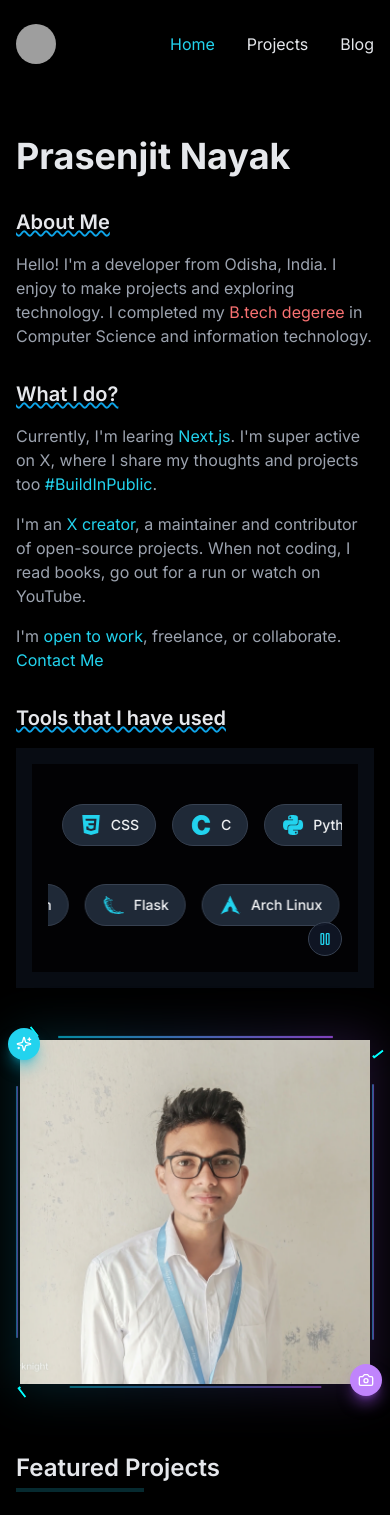
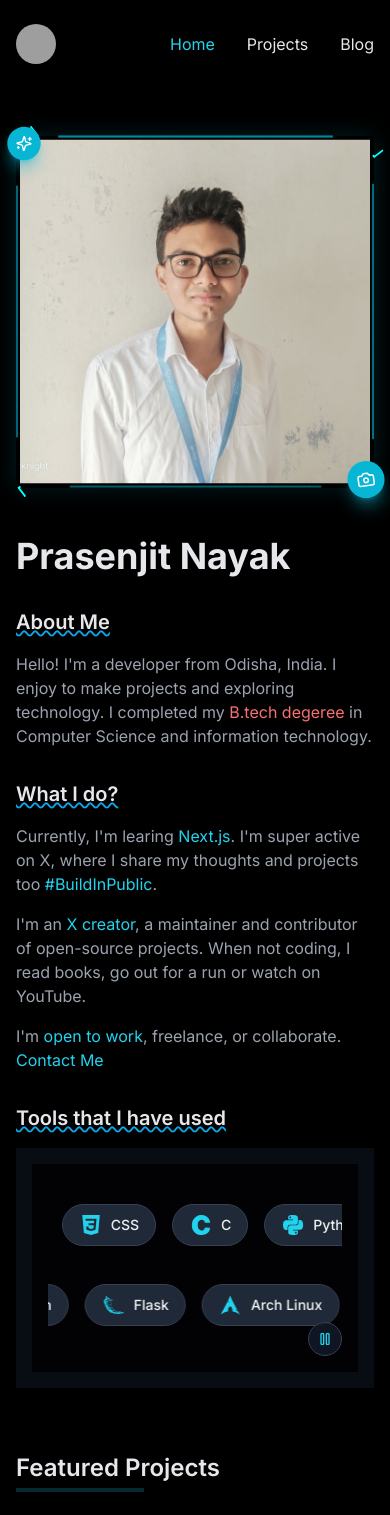
Before and after one commit to StarKnightt/prasen-dev, a Next.js app: page / in a window 390 px wide. Shown: the top 1515 px of the page. Built offline with nearby package versions, Linux system fonts and the light colour scheme; grey boxes are pictures that could not be loaded.

Commit message:
fixed all the problems of images

```diff
--- a/app/layout.js
+++ b/app/layout.js
@@ -23,7 +23,7 @@ function RootLayout({ children }) {
           <header className="py-6 flex justify-between items-center">
             <Avatar>
               <AvatarImage src="https://avatars.githubusercontent.com/u/92244026?v=4" />
-              <AvatarFallback>CN</AvatarFallback>
+              <AvatarFallback>PN</AvatarFallback>
             </Avatar>
 
             <nav className="space-x-8">
--- a/app/page.js
+++ b/app/page.js
@@ -10,6 +10,16 @@ export default function Home() {
   return (
     <div className="py-12">
       <div className="flex flex-col md:flex-row gap-12 items-start">
+        {/* Image moved to top on mobile, will move to right on md breakpoint */}
+        <div className="w-full md:hidden">
+          <AnimatedImage
+            src="/first.avif"
+            alt="Prasenjit Nayak"
+            width={400}
+            height={400}
+          />
+        </div>
+
         <div className="flex-1 space-y-8">
           <h1 className="text-4xl font-bold">Prasenjit Nayak</h1>
 
@@ -45,16 +55,17 @@ export default function Home() {
               <TechStack />
             </div>
           </section>
-
         </div>
 
-        <div className="md:w-96 w-full">
+        {/* Image shown only on md and above screens */}
+        <div className="hidden md:block md:w-96">
         <AnimatedImage
-            src="/first.avif"
+    src="https://i.postimg.cc/dtN0mBTM/first.avif"
     alt="Prasenjit Nayak"
     width={400}
     height={400}
 />
+
         </div>
       </div>
 
--- a/components/animated-image.js
+++ b/components/animated-image.js
@@ -3,40 +3,55 @@
 import { useState, useEffect } from 'react'
 import Image from 'next/image'
 import { motion, useAnimation } from 'framer-motion'
-import { ZoomIn, Sparkles, Camera } from 'lucide-react'
+import { Sparkles, Camera } from 'lucide-react'
 
 export function AnimatedImage({
   src,
   alt,
   width,
   height,
-  borderColor = "#0FF",
-  glowColor = "cyan"
+  borderColor = "#0FF"
 }) {
-  const [isHovered, setIsHovered] = useState(false)
   const controls = useAnimation()
 
+  // Continuous floating animation
   useEffect(() => {
     controls.start({
-      scale: isHovered ? 1.02 : 1,
-      transition: { duration: 0.3 }
+      y: [0, -5, 0],
+      transition: {
+        duration: 3,
+        repeat: Infinity,
+        ease: "easeInOut"
+      }
     })
-  }, [isHovered, controls])
+  }, [controls])
 
   return (
     <motion.div
-      className="relative group"
-      onHoverStart={() => setIsHovered(true)}
-      onHoverEnd={() => setIsHovered(false)}
+      className="relative"
       animate={controls}
-      initial={{ opacity: 0, y: 20 }}
-      animate={{ opacity: 1, y: 0 }}
-      transition={{ duration: 0.5 }}
+      initial={{ opacity: 0, scale: 0.9 }}
+      whileInView={{ opacity: 1, scale: 1 }}
+      transition={{ duration: 0.7, ease: "easeOut" }}
     >
       {/* Animated border container */}
       <div className="relative p-1 rounded-lg">
-        {/* Background glow effect */}
-        <div className="absolute inset-0 rounded-lg bg-gradient-to-r from-cyan-500/20 to-purple-500/20 blur-xl" />
+        {/* Glow effect */}
+        <motion.div
+          className="absolute inset-0 rounded-lg opacity-50"
+          animate={{
+            boxShadow: [
+              "0 0 20px rgba(6, 182, 212, 0.3)",
+              "0 0 30px rgba(6, 182, 212, 0.5)",
+              "0 0 20px rgba(6, 182, 212, 0.3)"
+            ]
+          }}
+          transition={{
+            duration: 2,
+            repeat: Infinity,
+            ease: "easeInOut"
+          }}
+        />
 
         {/* Corner decorations */}
         {[0, 1, 2, 3].map((corner) => (
@@ -86,7 +101,7 @@ export function AnimatedImage({
         {['top', 'right', 'bottom', 'left'].map((side, index) => (
           <motion.div
             key={side}
-            className="absolute bg-gradient-to-r from-cyan-500 to-purple-500"
+            className="absolute bg-cyan-500"
             style={{
               [side]: 0,
               [side === 'top' || side === 'bottom' ? 'left' : 'top']: '15%',
@@ -113,54 +128,41 @@ export function AnimatedImage({
             alt={alt}
             width={width}
             height={height}
-            className="rounded-lg transition-all duration-300"
+            className="rounded-lg"
+            quality={100}
+            style={{
+              colorSpace: 'srgb'
+            }}
           />
-
-          {/* Hover overlay */}
-          <motion.div
-            className="absolute inset-0 bg-gradient-to-br from-cyan-500/30 to-purple-500/30 rounded-lg flex items-center justify-center opacity-0"
-            animate={{ opacity: isHovered ? 1 : 0 }}
-          >
-            <motion.div
-              initial={{ scale: 0, rotate: -180 }}
-              animate={{ scale: isHovered ? 1 : 0, rotate: 0 }}
-              transition={{ type: "spring", stiffness: 260, damping: 20 }}
-            >
-              {/* <ZoomIn className="text-white w-10 h-10" /> */}
-            </motion.div>
-          </motion.div>
         </div>
 
-        {/* Decorative corner icons */}
+        {/* Decorative corner icons with pulse animation */}
         <motion.div
-          className="absolute -top-2 -left-2 bg-cyan-400 rounded-full p-2 shadow-lg shadow-cyan-500/50"
-          initial={{ scale: 0 }}
+          className="absolute -top-2 -left-2 bg-cyan-500 rounded-full p-2 shadow-lg shadow-cyan-500/50"
           animate={{
-            scale: [0, 1.2, 1],
-            rotate: [0, 20, 0],
+            scale: [1, 1.2, 1],
+            rotate: [0, 10, 0]
           }}
           transition={{
-            duration: 0.5,
-            delay: 0.2,
+            duration: 2,
             repeat: Infinity,
-            repeatDelay: 4,
+            ease: "easeInOut"
           }}
         >
           <Sparkles className="text-white w-4 h-4" />
         </motion.div>
 
         <motion.div
-          className="absolute -bottom-2 -right-2 bg-purple-400 rounded-full p-2 shadow-lg shadow-purple-500/50"
-          initial={{ scale: 0 }}
+          className="absolute -bottom-2 -right-2 bg-cyan-500 rounded-full p-2 shadow-lg shadow-cyan-500/50"
           animate={{
-            scale: [0, 1.2, 1],
-            rotate: [0, -20, 0],
+            scale: [1, 1.2, 1],
+            rotate: [0, -10, 0]
           }}
           transition={{
-            duration: 0.5,
-            delay: 0.4,
+            duration: 2,
             repeat: Infinity,
-            repeatDelay: 4,
+            ease: "easeInOut",
+            delay: 1
           }}
         >
           <Camera className="text-white w-4 h-4" />
--- a/next.config.mjs
+++ b/next.config.mjs
@@ -1,4 +1,13 @@
 /** @type {import('next').NextConfig} */
-const nextConfig = {};
+const nextConfig = {
+    images: {
+      remotePatterns: [
+        {
+          protocol: 'https',
+          hostname: 'i.postimg.cc',
+        },
+      ],
+    },
+  }
 
-export default nextConfig;
+  export default nextConfig
```
Also changed, not shown: public/first.jpg (deleted), public/techstack.png (deleted). Lines whose indentation alone changed are shown as unchanged.
